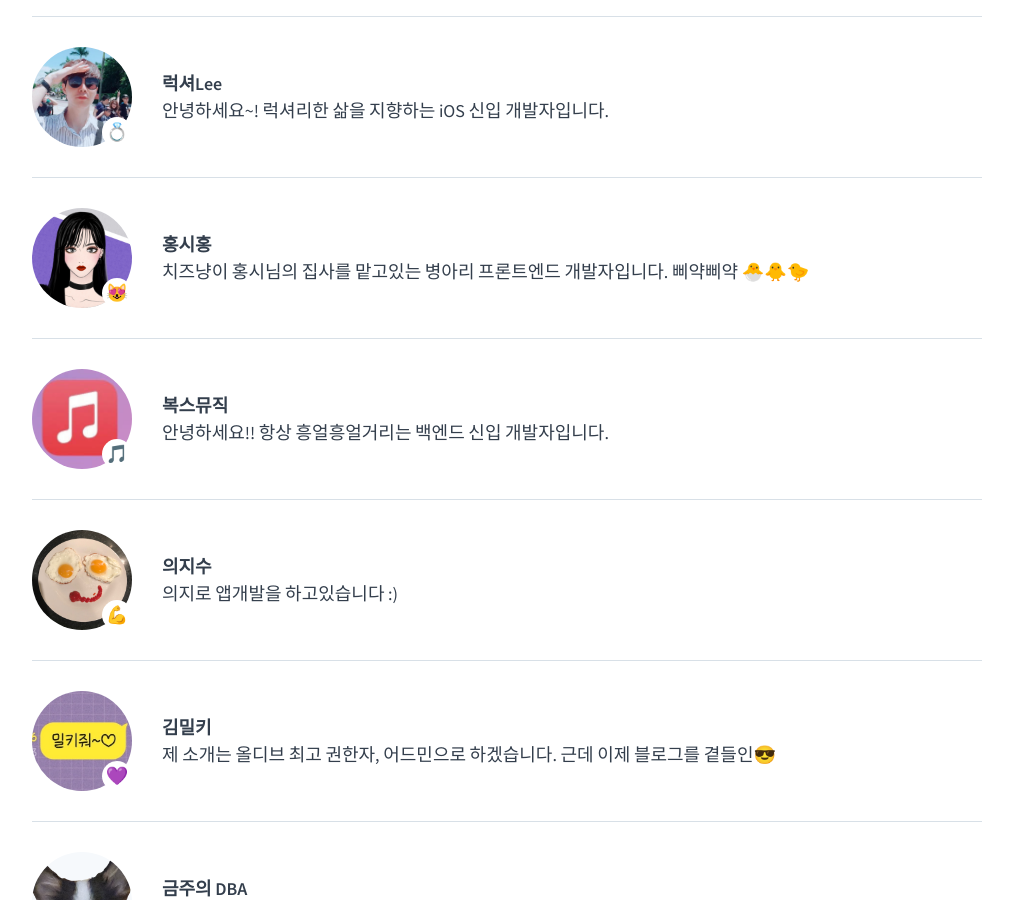
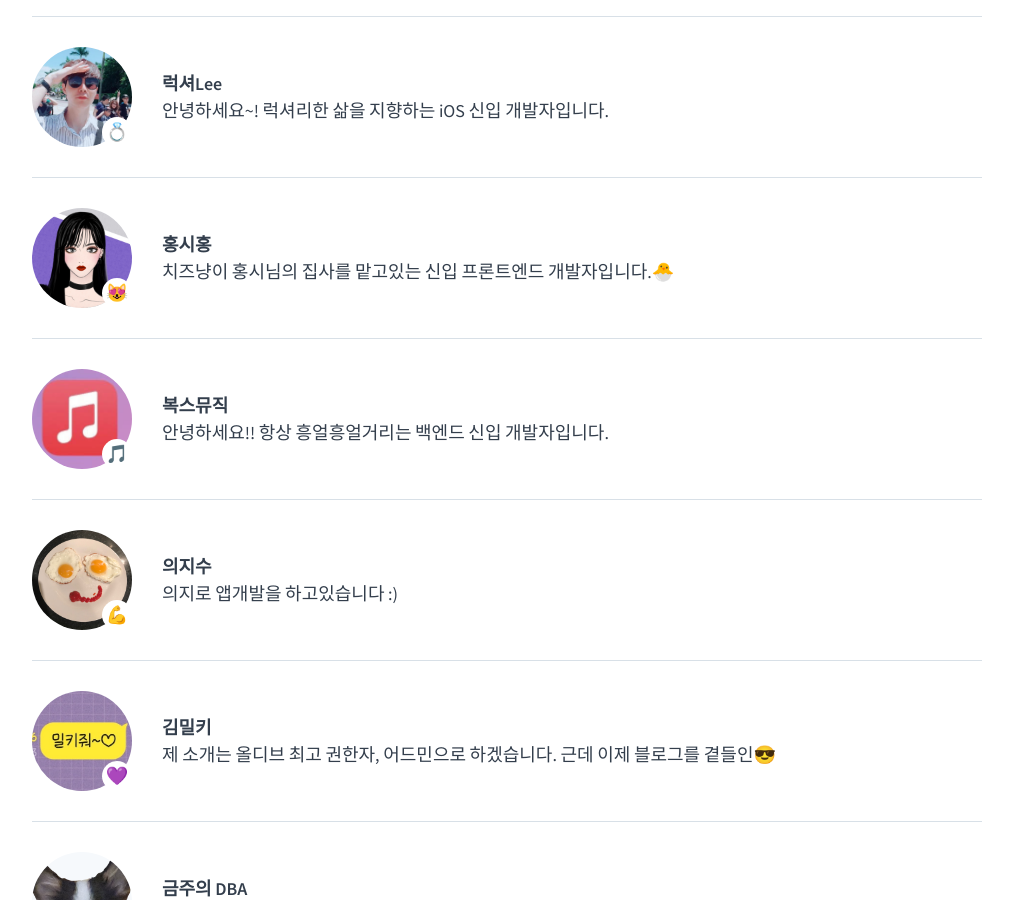
Before and after one commit to tedpark/oy-alldev.github.io, a Jekyll site: the page built from about/index.md, in a window 1280 px wide and 900 px high, scrolled down 3048 px. Shown: the whole window, without its empty margins (133-1146 px from the left). Built offline with Jekyll 4.4.1, drawn with Linux system fonts in a browser that asks for light colours.

Commit message:
feature/권홍비 프로필수정

```diff
--- a/_data/members.yml
+++ b/_data/members.yml
@@ -59,7 +59,7 @@
 - id: 834837
   emoji: 😻
   name: 홍시홍
-  comment: 치즈냥이 홍시님의 집사를 맡고있는 병아리 프론트엔드 개발자입니다. 삐약삐약 🐣🐥🐤
+  comment: 치즈냥이 홍시님의 집사를 맡고있는 신입 프론트엔드 개발자입니다.🐣
 
 - id: 834838
   emoji: 🎵
```
